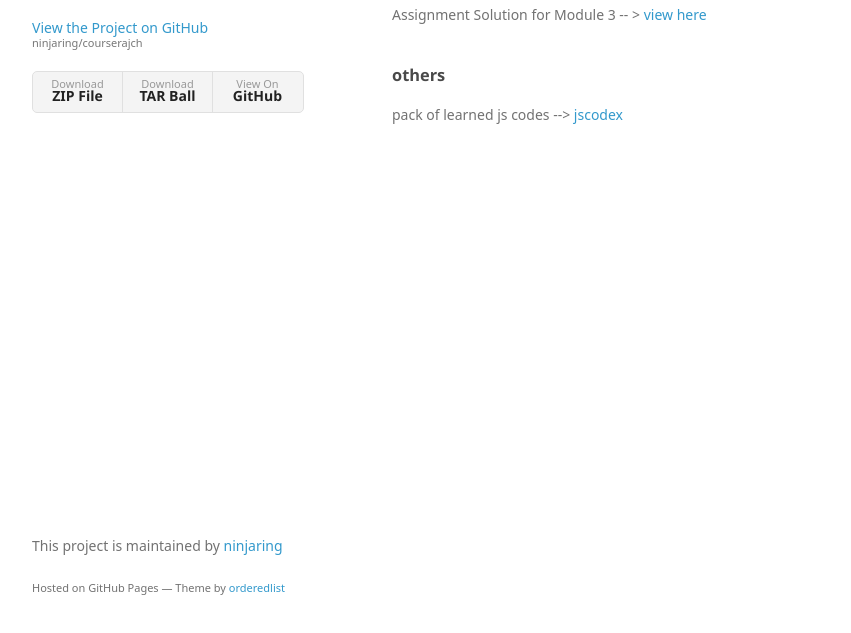
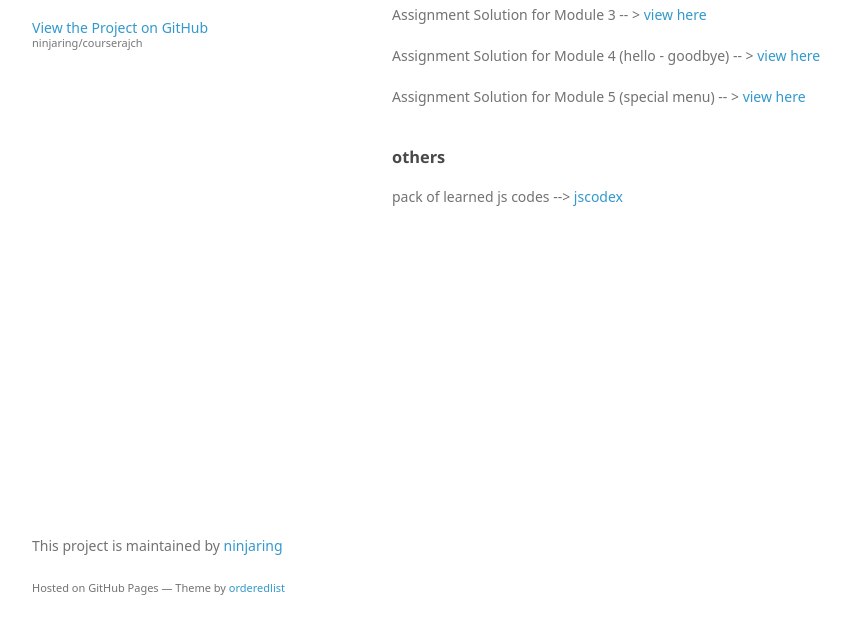
Before and after one commit to ninjaring/courserajch, a plain HTML site: page index.html in a window 1280 px wide. Shown: the part 133-766 px from the top of the page, without its empty margins (178-1029 px from the left). Drawn offline with Linux system fonts and the light colour scheme; a web font is replaced by a local one.

Commit message:
add index list

```diff
--- a/index.html
+++ b/index.html
@@ -21,11 +21,11 @@
         <p class="view"><a href="https://github.com/ninjaring/courserajch">View the Project on GitHub <small>ninjaring/courserajch</small></a></p>
 
 
-        <ul>
+        <!-- <ul>
           <li><a href="https://github.com/ninjaring/courserajch/zipball/master">Download <strong>ZIP File</strong></a></li>
           <li><a href="https://github.com/ninjaring/courserajch/tarball/master">Download <strong>TAR Ball</strong></a></li>
           <li><a href="https://github.com/ninjaring/courserajch">View On <strong>GitHub</strong></a></li>
-        </ul>
+        </ul> -->
       </header>
       <section>
         <h3>
@@ -33,6 +33,8 @@
 
 <p>Assignment Solution for Module 2 -- > <a href="/courserajch/site/mod2sol/" target="_blank">view here</a></p>
 <p>Assignment Solution for Module 3 -- > <a href="/courserajch/site/mod3sol/" target="_blank">view here</a></p>
+<p>Assignment Solution for Module 4 (hello - goodbye) -- > <a href="/courserajch/site/mod4sol/" target="_blank">view here</a></p>
+<p>Assignment Solution for Module 5 (special menu) -- > <a href="/courserajch/site/mod5sol/" target="_blank">view here</a></p>
 <br>
 <h3>
 <a id="others" class="anchor" href="#others" aria-hidden="true"><span aria-hidden="true" class="octicon octicon-link"></span></a>others</h3>
```
